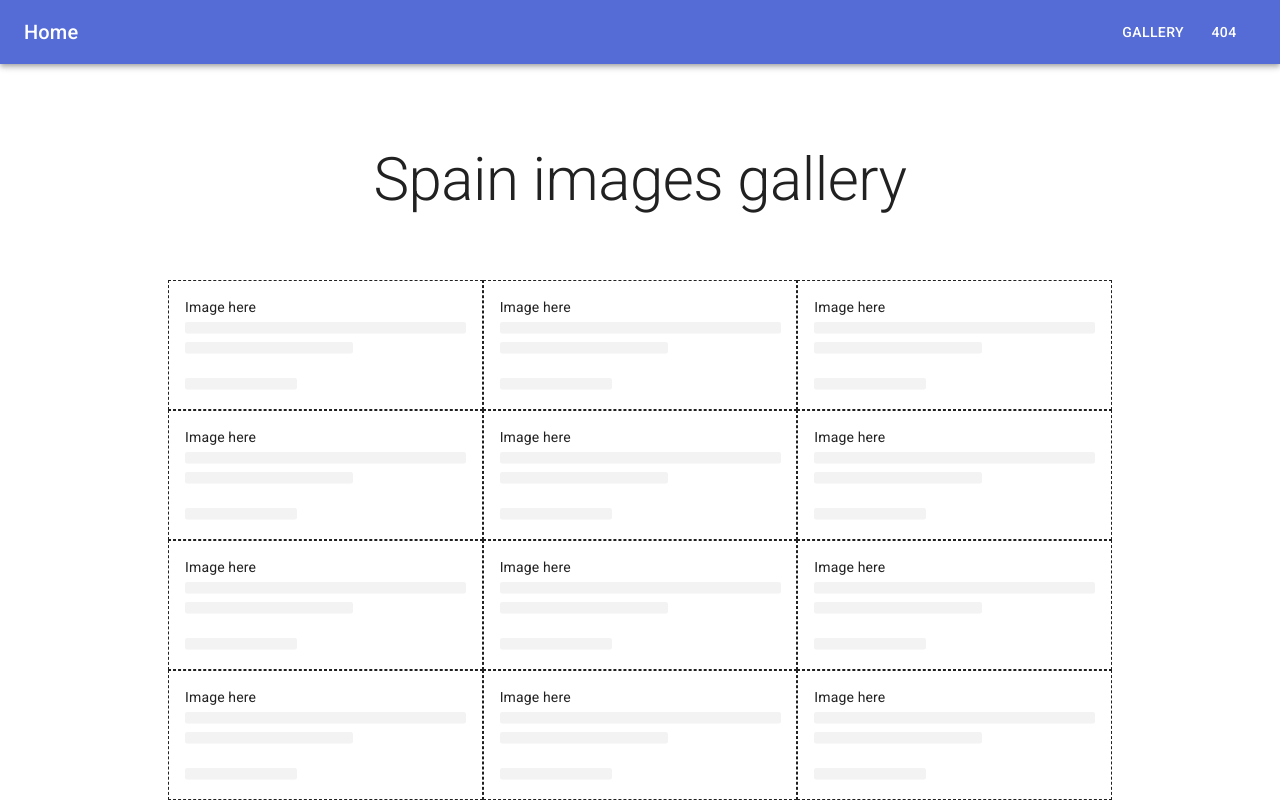
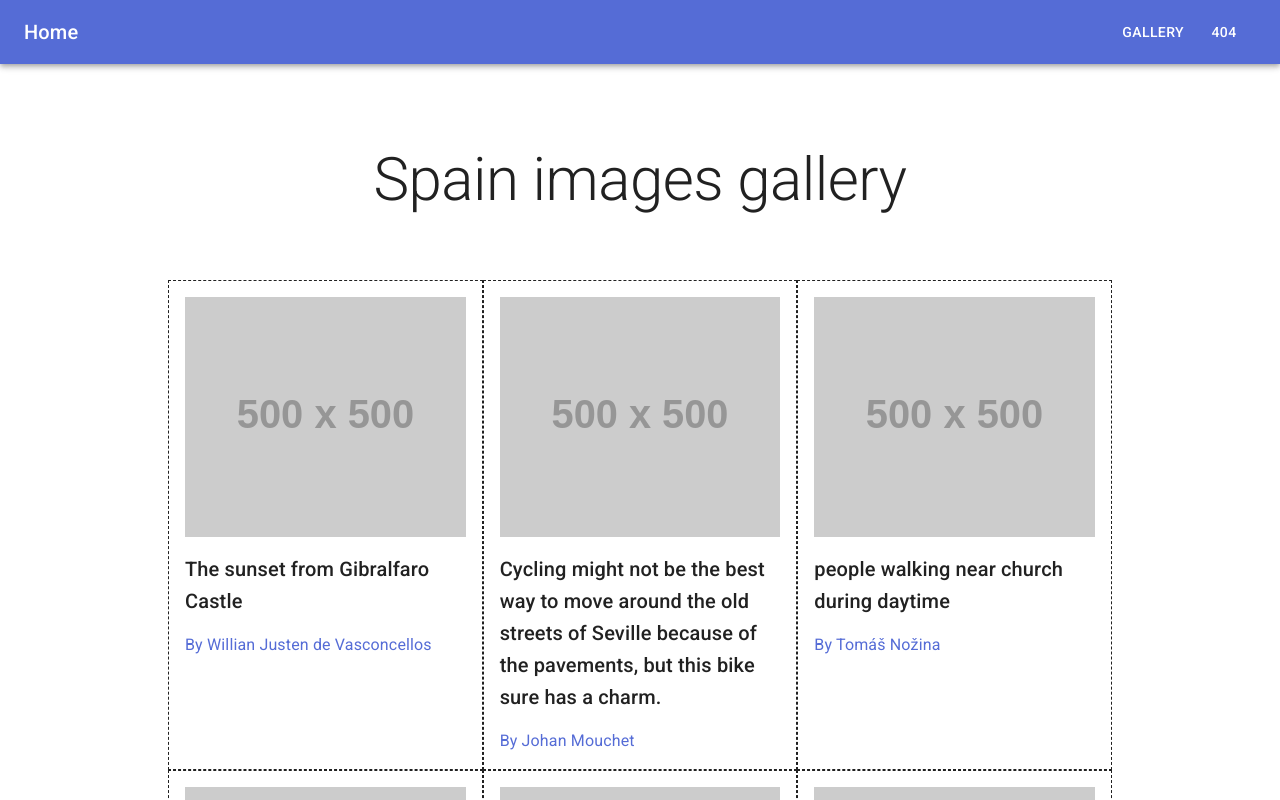
Before and after one commit to juliencrn/react-gallery, a React (Create React App) app: page /gallery in a window 1280 px wide. Shown: the top 800 px of the page. Built offline with nearby package versions, Linux system fonts and the light colour scheme.

Commit message:
Create ProgressiveImage

```diff
--- a/src/components/Image.tsx
+++ /dev/null
@@ -1,7 +0,0 @@
-import React from 'react'
-
-function Image() {
-  return <div>Image here</div>
-}
-
-export default Image
--- a/src/components/ImageCard.tsx
+++ b/src/components/ImageCard.tsx
@@ -1,16 +1,20 @@
 import React from 'react'
-import Image from './Image'
+
 import ImageTitle from './ImageTitle'
 import ImageAuthor from './ImageAuthor'
+import ProgressiveImage from './ProgressiveImage'
 
 import { Image as IImage } from '../interfaces'
 
-const isLoading = true
+const isLoading = false
 
 function ImageCard({ title, user }: IImage) {
   return (
     <>
-      <Image />
+      <ProgressiveImage
+        url="https://via.placeholder.com/500"
+        isLoading={isLoading}
+      />
       <ImageTitle title={title} isLoading={isLoading} />
       <ImageAuthor {...user} isLoading={isLoading} />
     </>
--- /dev/null
+++ b/src/components/ProgressiveImage/ProgressiveImage.tsx
@@ -0,0 +1,51 @@
+import React from 'react'
+import { makeStyles, Theme } from '@material-ui/core/styles'
+import { Skeleton } from '@material-ui/lab'
+
+const height = 240
+
+const useStyles = makeStyles((theme: Theme) => ({
+  root: {
+    backgroundColor: 'aquablue',
+    width: '100%',
+    height,
+    marginBottom: theme.spacing(2),
+  },
+  image: {
+    objectFit: 'cover',
+    height,
+  },
+}))
+
+export interface ProgressiveImageProps {
+  url: string
+  alt?: string
+  isLoading?: boolean
+}
+
+function ProgressiveImage({ url, alt, isLoading }: ProgressiveImageProps) {
+  const classes = useStyles()
+
+  return (
+    <div className={classes.root}>
+      {isLoading ? (
+        <Skeleton
+          variant="rect"
+          width="100%"
+          height={height}
+          data-testid="image-skeleton"
+        />
+      ) : (
+        <img
+          className={classes.image}
+          data-testid="image"
+          src={url}
+          alt={alt || ''}
+          width="100%"
+        />
+      )}
+    </div>
+  )
+}
+
+export default ProgressiveImage
--- /dev/null
+++ b/src/components/ProgressiveImage/index.ts
@@ -0,0 +1,3 @@
+import ProgressiveImage from './ProgressiveImage'
+export * from './ProgressiveImage'
+export default ProgressiveImage
```
Also changed, not shown: 2 other files (tests, documents, lock files or other folders).
